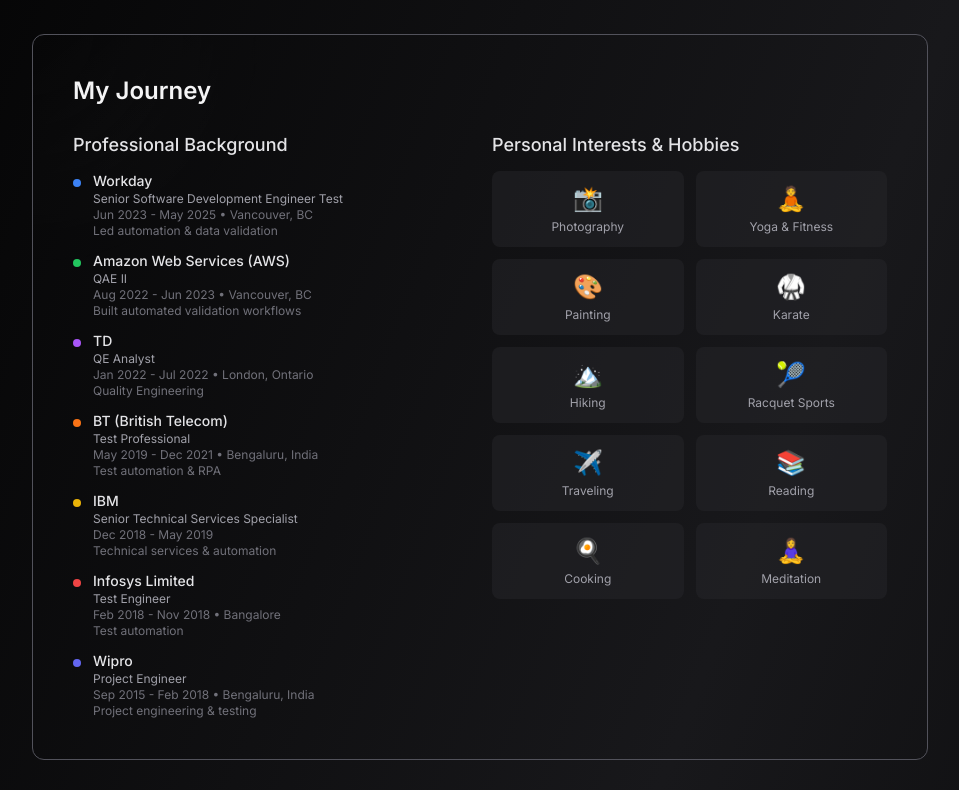
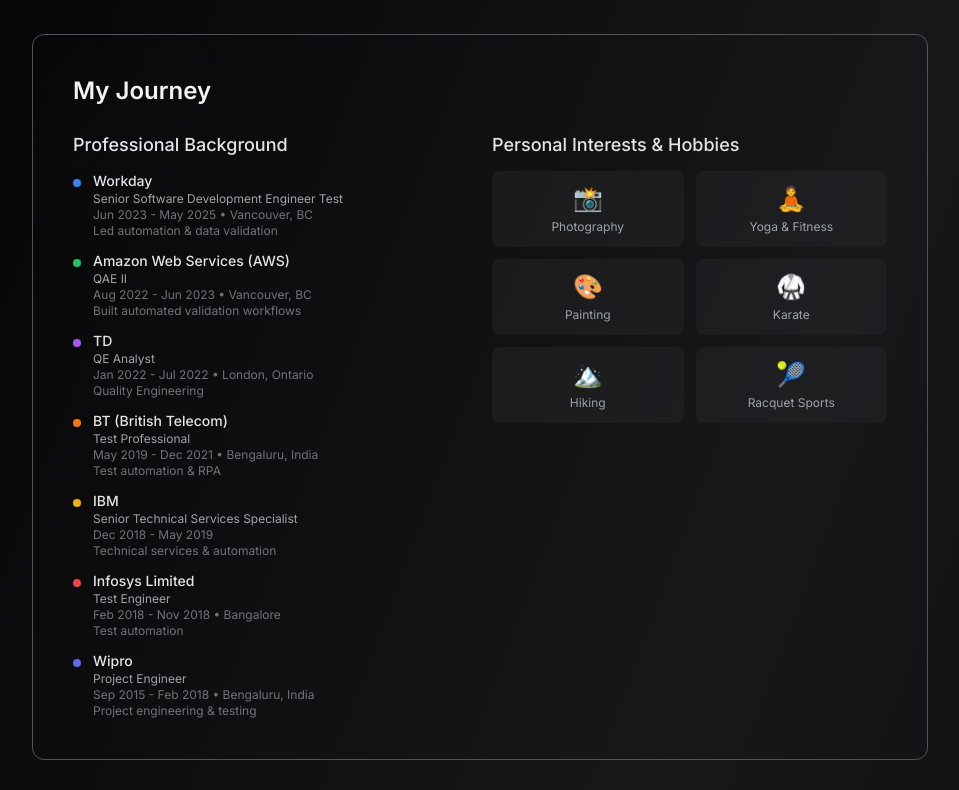
Before and after one commit to sharma93manvi/manvisharmaportfolio, a Next.js app: page /about in a window 1280 px wide. Shown: the part 434-1224 px from the top of the page, without its empty margins (160-1119 px from the left). Built offline with nearby package versions, Linux system fonts and the light colour scheme; no server answers; what tailwindcss-debug-screens would draw is missing.

Commit message:
Remove additional hobbies from Personal Interests section
- Remove Traveling, Reading, Cooking, and Meditation from hobbies grid
- Keep core hobbies: Photography, Yoga & Fitness, Painting, Karate, Hiking, Racquet Sports
- Streamline hobbies section for better focus

```diff
--- a/app/about/page.tsx
+++ b/app/about/page.tsx
@@ -120,22 +120,6 @@
                     <div className="text-center p-3 rounded-lg bg-zinc-800/50">
                       <div className="text-2xl mb-1">🎾</div>
                       <div className="text-xs text-zinc-400">Racquet Sports</div>
-                    </div>
-                    <div className="text-center p-3 rounded-lg bg-zinc-800/50">
-                      <div className="text-2xl mb-1">✈️</div>
-                      <div className="text-xs text-zinc-400">Traveling</div>
-                    </div>
-                    <div className="text-center p-3 rounded-lg bg-zinc-800/50">
-                      <div className="text-2xl mb-1">📚</div>
-                      <div className="text-xs text-zinc-400">Reading</div>
-                    </div>
-                    <div className="text-center p-3 rounded-lg bg-zinc-800/50">
-                      <div className="text-2xl mb-1">🍳</div>
-                      <div className="text-xs text-zinc-400">Cooking</div>
-                    </div>
-                    <div className="text-center p-3 rounded-lg bg-zinc-800/50">
-                      <div className="text-2xl mb-1">🧘‍♀️</div>
-                      <div className="text-xs text-zinc-400">Meditation</div>
                     </div>
                   </div>
                 </div>
```
